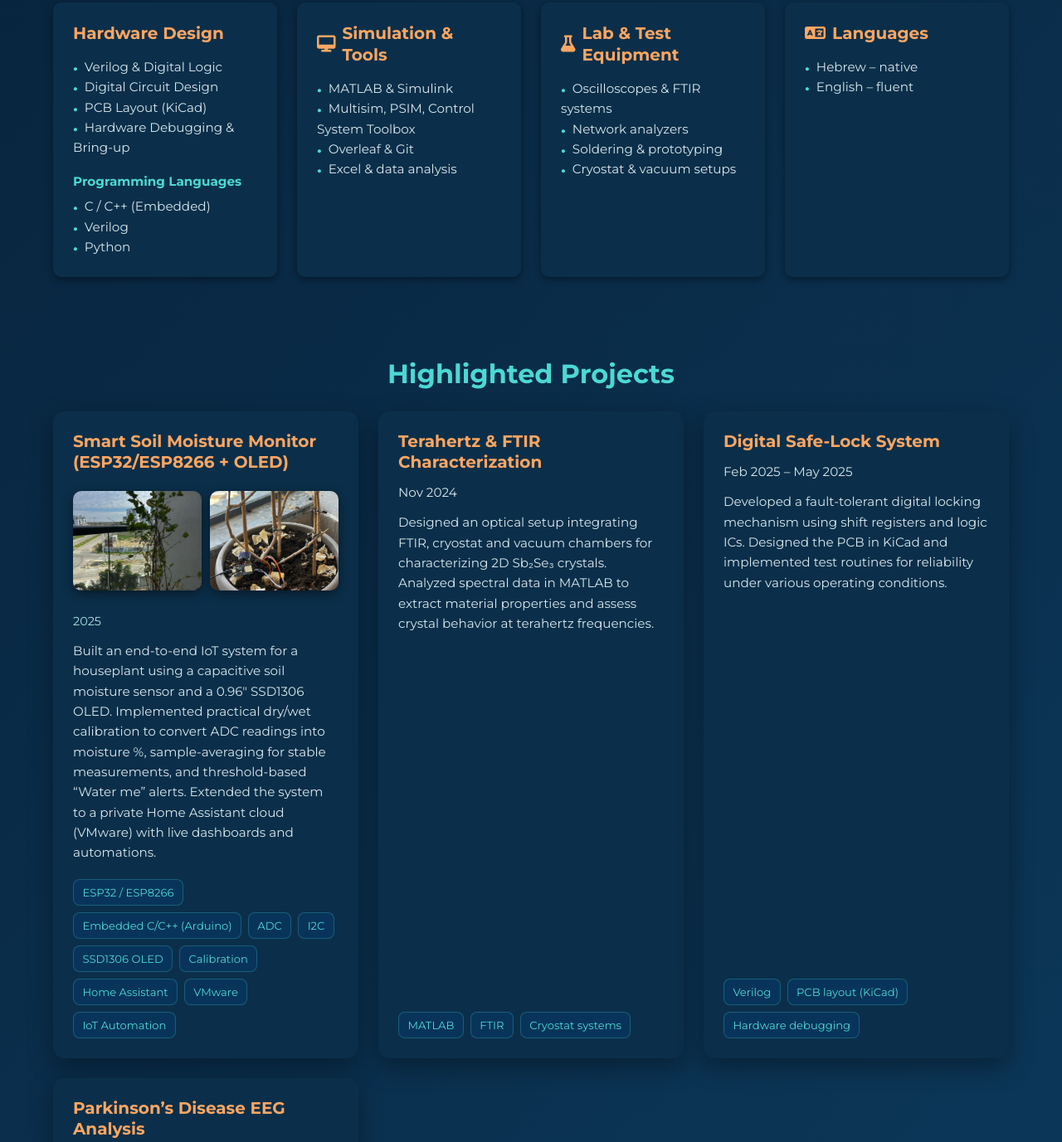
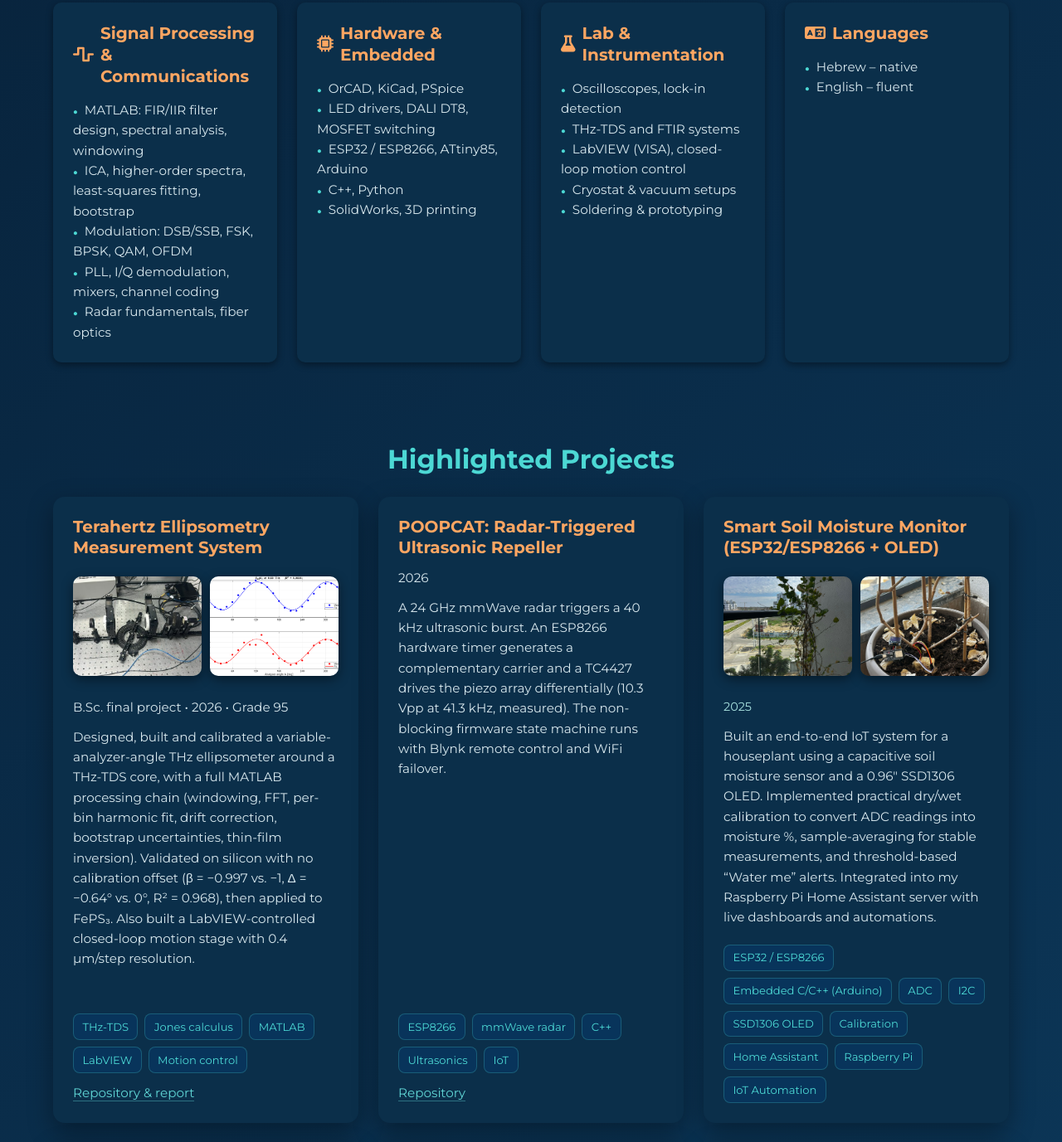
Before and after one commit to asafdabush/asafdabush.github.io, a plain HTML site: page index.html in a window 1280 px wide. Shown: the part 918-2295 px from the top of the page at 83% size. Drawn offline with Linux system fonts and the light colour scheme; no server answers.

Commit message:
Update portfolio to engineer profile: Ledyero, final project (grade 95), POOPCAT, accurate skills
- Remove outdated student wording and Verilog claims
- Add THz ellipsometry and POOPCAT project cards with repository links
- Correct Safe Lock description to match the project book
- Readable link colour in project cards

Co-Authored-By: Claude Opus 5.5 <noreply@anthropic.com>
Claude-Session: https://claude.ai/code/session_01QymPxEjHMLFuLQ55uVwC7f

```diff
--- a/index.html
+++ b/index.html
@@ -14,7 +14,7 @@
 <head>
   <meta charset="UTF-8" />
   <meta name="viewport" content="width=device-width, initial-scale=1.0" />
-  <title>Asaf Dabush • Electrical Engineering Portfolio</title>
+  <title>Asaf Dabush • Electronics Engineer · Signal Processing &amp; Communications</title>
 
   <!-- Link to Google Fonts for improved typography -->
   <link rel="preconnect" href="https://fonts.googleapis.com">
@@ -36,12 +36,11 @@
     <div class="hero-content">
       <div class="hero-text">
         <h1>Asaf Dabush</h1>
-        <p class="tagline">Electrical Engineering Student &amp; Hardware Designer</p>
+        <p class="tagline">Electronics Engineer · Signal Processing &amp; Communications</p>
         <p class="summary">
-          Fourth-year Electrical &amp; Electronics Engineering student with a passion for
-          digital hardware design, PCB layouts and real-world lab work. Experienced in
-          Verilog, MATLAB and signal validation, I enjoy tackling challenges that sit
-          at the intersection of hardware and software.
+          Electronics Engineer at Ledyero and B.Sc. graduate (with honors) of Ariel University.
+          I work across the full chain: analog front end and PCB, measurement and
+          instrumentation, and the signal-processing algorithms that turn raw data into results.
         </p>
         <div class="contact-links">
           <a href="mailto:Asafd2210@gmail.com" title="Email" class="contact-item">
@@ -67,12 +66,11 @@
   <section id="about" class="section about">
     <h2>About Me</h2>
     <p>
-      I’m currently pursuing my B.Sc. in Electrical &amp; Electronics Engineering at Ariel University,
-      where I’ve developed a strong foundation in digital circuit design, control systems and
-      signal processing. Alongside my studies, I work as a research assistant and teaching
-      assistant, gaining practical experience in lab environments, optical characterization and
-      mentoring fellow students. My goal is to bridge theoretical knowledge with
-      hands-on engineering to build robust, innovative solutions.
+      I hold a B.Sc. in Electrical &amp; Electronics Engineering (with honors) from Ariel University,
+      specialising in signal processing and communications. My final project, a terahertz
+      ellipsometry measurement system built and validated from the optics to the MATLAB processing
+      chain, received a grade of 95. Today I design LED driver and DALI DT8 control electronics at
+      Ledyero, and in my own time I build embedded and IoT systems.
     </p>
   </section>
 
@@ -82,39 +80,35 @@
     <div class="skill-cards">
 
       <div class="skill-card">
-        <h3>Hardware Design</h3>
+        <h3><i class="fa fa-wave-square"></i> Signal Processing &amp; Communications</h3>
         <ul>
-          <li>Verilog &amp; Digital Logic</li>
-          <li>Digital Circuit Design</li>
-          <li>PCB Layout (KiCad)</li>
-          <li>Hardware Debugging &amp; Bring-up</li>
-        </ul>
-
-        <h4 class="skill-subtitle">Programming Languages</h4>
-        <ul>
-          <li>C / C++ (Embedded)</li>
-          <li>Verilog</li>
-          <li>Python</li>
+          <li>MATLAB: FIR/IIR filter design, spectral analysis, windowing</li>
+          <li>ICA, higher-order spectra, least-squares fitting, bootstrap</li>
+          <li>Modulation: DSB/SSB, FSK, BPSK, QAM, OFDM</li>
+          <li>PLL, I/Q demodulation, mixers, channel coding</li>
+          <li>Radar fundamentals, fiber optics</li>
         </ul>
       </div>
 
       <div class="skill-card">
-        <h3><i class="fa fa-desktop"></i> Simulation &amp; Tools</h3>
+        <h3><i class="fa fa-microchip"></i> Hardware &amp; Embedded</h3>
         <ul>
-          <li>MATLAB &amp; Simulink</li>
-          <li>Multisim, PSIM, Control System Toolbox</li>
-          <li>Overleaf &amp; Git</li>
-          <li>Excel &amp; data analysis</li>
+          <li>OrCAD, KiCad, PSpice</li>
+          <li>LED drivers, DALI DT8, MOSFET switching</li>
+          <li>ESP32 / ESP8266, ATtiny85, Arduino</li>
+          <li>C++, Python</li>
+          <li>SolidWorks, 3D printing</li>
         </ul>
       </div>
 
       <div class="skill-card">
-        <h3><i class="fa fa-flask"></i> Lab &amp; Test Equipment</h3>
+        <h3><i class="fa fa-flask"></i> Lab &amp; Instrumentation</h3>
         <ul>
-          <li>Oscilloscopes &amp; FTIR systems</li>
-          <li>Network analyzers</li>
+          <li>Oscilloscopes, lock-in detection</li>
+          <li>THz-TDS and FTIR systems</li>
+          <li>LabVIEW (VISA), closed-loop motion control</li>
+          <li>Cryostat &amp; vacuum setups</li>
           <li>Soldering &amp; prototyping</li>
-          <li>Cryostat &amp; vacuum setups</li>
         </ul>
       </div>
 
@@ -135,6 +129,48 @@
 
     <div class="projects-grid">
 
+      <article class="project-card">
+        <h3>Terahertz Ellipsometry Measurement System</h3>
+        <div class="project-images">
+          <img src="thz_setup.jpg" alt="Two-arm goniometer THz ellipsometer">
+          <img src="thz_fit.png" alt="Harmonic fit of detected field vs analyzer angle">
+        </div>
+        <p class="project-period">B.Sc. final project • 2026 • Grade 95</p>
+        <p>
+          Designed, built and calibrated a variable-analyzer-angle THz ellipsometer around a THz-TDS core,
+          with a full MATLAB processing chain (windowing, FFT, per-bin harmonic fit, drift correction,
+          bootstrap uncertainties, thin-film inversion). Validated on silicon with no calibration offset
+          (β = −0.997 vs. −1, Δ = −0.64° vs. 0°, R² = 0.968), then applied to FePS₃. Also built a
+          LabVIEW-controlled closed-loop motion stage with 0.4 µm/step resolution.
+        </p>
+        <ul class="tech-list">
+          <li>THz-TDS</li>
+          <li>Jones calculus</li>
+          <li>MATLAB</li>
+          <li>LabVIEW</li>
+          <li>Motion control</li>
+        </ul>
+        <p><a href="https://github.com/asafdabush/THz-TDS-Ellipsometry" target="_blank" rel="noopener">Repository &amp; report</a></p>
+      </article>
+
+      <article class="project-card">
+        <h3>POOPCAT: Radar-Triggered Ultrasonic Repeller</h3>
+        <p class="project-period">2026</p>
+        <p>
+          A 24 GHz mmWave radar triggers a 40 kHz ultrasonic burst. An ESP8266 hardware timer generates a
+          complementary carrier and a TC4427 drives the piezo array differentially (10.3 Vpp at 41.3 kHz,
+          measured). The non-blocking firmware state machine runs with Blynk remote control and WiFi failover.
+        </p>
+        <ul class="tech-list">
+          <li>ESP8266</li>
+          <li>mmWave radar</li>
+          <li>C++</li>
+          <li>Ultrasonics</li>
+          <li>IoT</li>
+        </ul>
+        <p><a href="https://github.com/asafdabush/POOPCAT" target="_blank" rel="noopener">Repository</a></p>
+      </article>
+
       <div class="project-card">
         <h3>Smart Soil Moisture Monitor (ESP32/ESP8266 + OLED)</h3>
 
@@ -148,7 +184,7 @@
         <p>
           Built an end-to-end IoT system for a houseplant using a capacitive soil moisture sensor and a 0.96&quot; SSD1306 OLED.
           Implemented practical dry/wet calibration to convert ADC readings into moisture %, sample-averaging for stable measurements,
-          and threshold-based “Water me” alerts. Extended the system to a private Home Assistant cloud (VMware) with live dashboards
+          and threshold-based “Water me” alerts. Integrated into my Raspberry Pi Home Assistant server with live dashboards
           and automations.
         </p>
 
@@ -160,7 +196,7 @@
           <li>SSD1306 OLED</li>
           <li>Calibration</li>
           <li>Home Assistant</li>
-          <li>VMware</li>
+          <li>Raspberry Pi</li>
           <li>IoT Automation</li>
         </ul>
       </div>
@@ -185,15 +221,17 @@
         <h3>Digital Safe-Lock System</h3>
         <p class="project-period">Feb 2025 – May 2025</p>
         <p>
-          Developed a fault-tolerant digital locking mechanism using shift registers and
-          logic ICs. Designed the PCB in KiCad and implemented test routines for
-          reliability under various operating conditions.
+          3-digit combination lock built only from logic ICs, with no microcontroller: CD4015 shift registers
+          for code entry, a NAND match gate, 555 timers driving a 12 V lock through a power MOSFET for 5 s,
+          a CD4516/CD4543 7-segment countdown and a three-strike alarm. PCB designed in KiCad.
         </p>
         <ul class="tech-list">
-          <li>Verilog</li>
+          <li>CMOS digital logic</li>
+          <li>555 timers</li>
           <li>PCB layout (KiCad)</li>
           <li>Hardware debugging</li>
         </ul>
+        <p><a href="https://github.com/asafdabush/Hardware_safe_lock" target="_blank" rel="noopener">Repository</a></p>
       </article>
 
       <article class="project-card">
@@ -203,6 +241,7 @@
           Developed a comprehensive pipeline for processing resting-state EEG data to aid the diagnosis of Parkinson’s disease.
           Preprocessed raw EEG signals (resampling, filtering, artifact removal, FastICA), extracted features using higher-order
           statistics and other measures, and classified segments using SVM and bagged decision trees.
+          Best result: Bagged Trees on the full band, 93.8% accuracy and AUC 0.998 (segment-level 10-fold CV).
         </p>
 
         <ul class="tech-list">
@@ -228,6 +267,7 @@
         </div>
 
         <p>
+          <a href="https://github.com/asafdabush/EEG-Parkinsons-HOS" target="_blank" rel="noopener">Repository</a> |
           <a href="Bio_medical_summery.pdf" target="_blank" rel="noopener">Project Summary (PDF)</a> |
           <a href="preprocessing_paper_faithful.m" target="_blank" rel="noopener">Preprocessing Code</a> |
           <a href="PD_HOS_Full_Extract_PaperFaithful_IC_NO_APPROX.m" target="_blank" rel="noopener">Feature Extraction Code</a> |
@@ -247,20 +287,29 @@
     <h2>Experience</h2>
     <div class="timeline">
       <div class="timeline-item">
+        <h3>Electronics Engineer</h3>
+        <span class="timeline-period">Mar 2026 – Present • Ledyero (architectural LED luminaires)</span>
+        <p>
+          Design DALI DT8 tunable-white LED driver and control electronics and lay out PCBs in OrCAD.
+          Integrate electronics with mechanics in SolidWorks, prepare product datasheets and manage component sourcing.
+        </p>
+      </div>
+
+      <div class="timeline-item">
         <h3>Research Assistant</h3>
-        <span class="timeline-period">Oct 2024 – Present • Ariel University</span>
+        <span class="timeline-period">Oct 2023 – Jul 2026 • Ariel University</span>
         <p>
-          Conduct system-level signal validation and integration testing for infrared
-          optical systems using MATLAB and FTIR instrumentation.
+          Signal validation and integration testing for THz and infrared optical systems using MATLAB
+          and FTIR instrumentation. Automated the THz measurement setup with a LabVIEW-controlled motor stage.
         </p>
       </div>
 
       <div class="timeline-item">
         <h3>Teaching Assistant</h3>
-        <span class="timeline-period">Oct 2024 – Present • Ariel University</span>
+        <span class="timeline-period">Oct 2023 – Jul 2026 • Ariel University</span>
         <p>
-          Lead tutorials and mentor over 40 students in mechanics, electricity and
-          signals &amp; systems courses. Design exercises and guide lab experiments.
+          Led tutorials and mentored over 40 students in mechanics, electricity and
+          signals &amp; systems courses; designed exercises and guided lab experiments.
         </p>
       </div>
 
@@ -281,7 +330,7 @@
     <div class="education-item">
       <h3>B.Sc. Electrical &amp; Electronics Engineering (with honors)</h3>
       <span class="timeline-period">Oct 2022 – Oct 2026 • Ariel University</span>
-      <p>GPA: 86/100</p>
+      <p>GPA: 86/100 · Final project grade: 95</p>
       <p>
         Relevant coursework: Control Systems (100), Signals &amp; Systems (100), Random
         Signals &amp; Noise (95), Digital Circuits (90), Advanced Labs (97)
--- a/style.css
+++ b/style.css
@@ -467,3 +467,14 @@ section {
   opacity: 0.9;
 }
 img { max-width: 100%; height: auto; }
+
+/* readable links inside project cards */
+.project-card a{
+  color: #5fd4d4;
+  text-decoration: none;
+  border-bottom: 1px solid rgba(95,212,212,0.4);
+}
+.project-card a:hover{
+  color: #ffa662;
+  border-bottom-color: #ffa662;
+}
```
Also changed, not shown: thz_fit.png (added), thz_setup.jpg (added), 1 other file.
